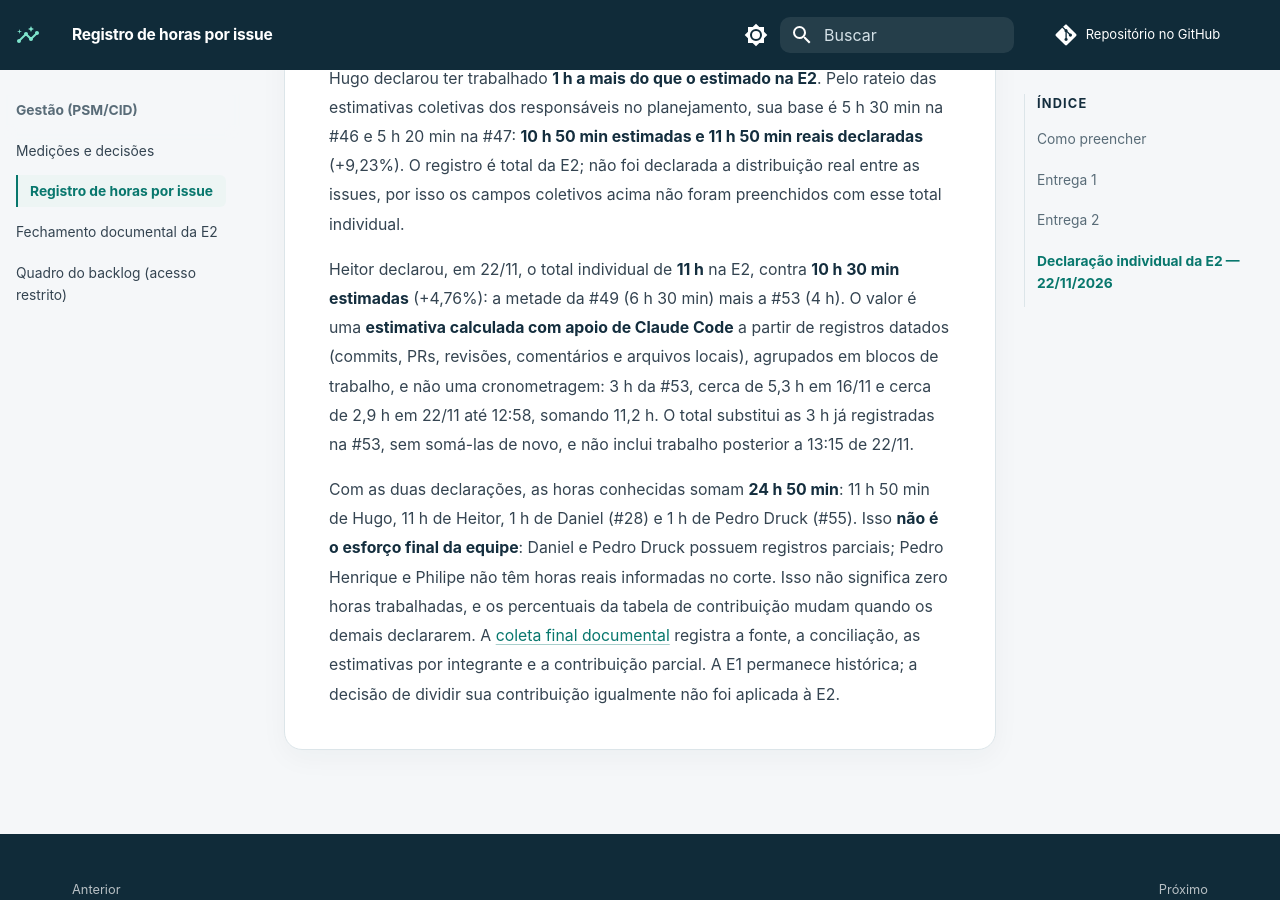
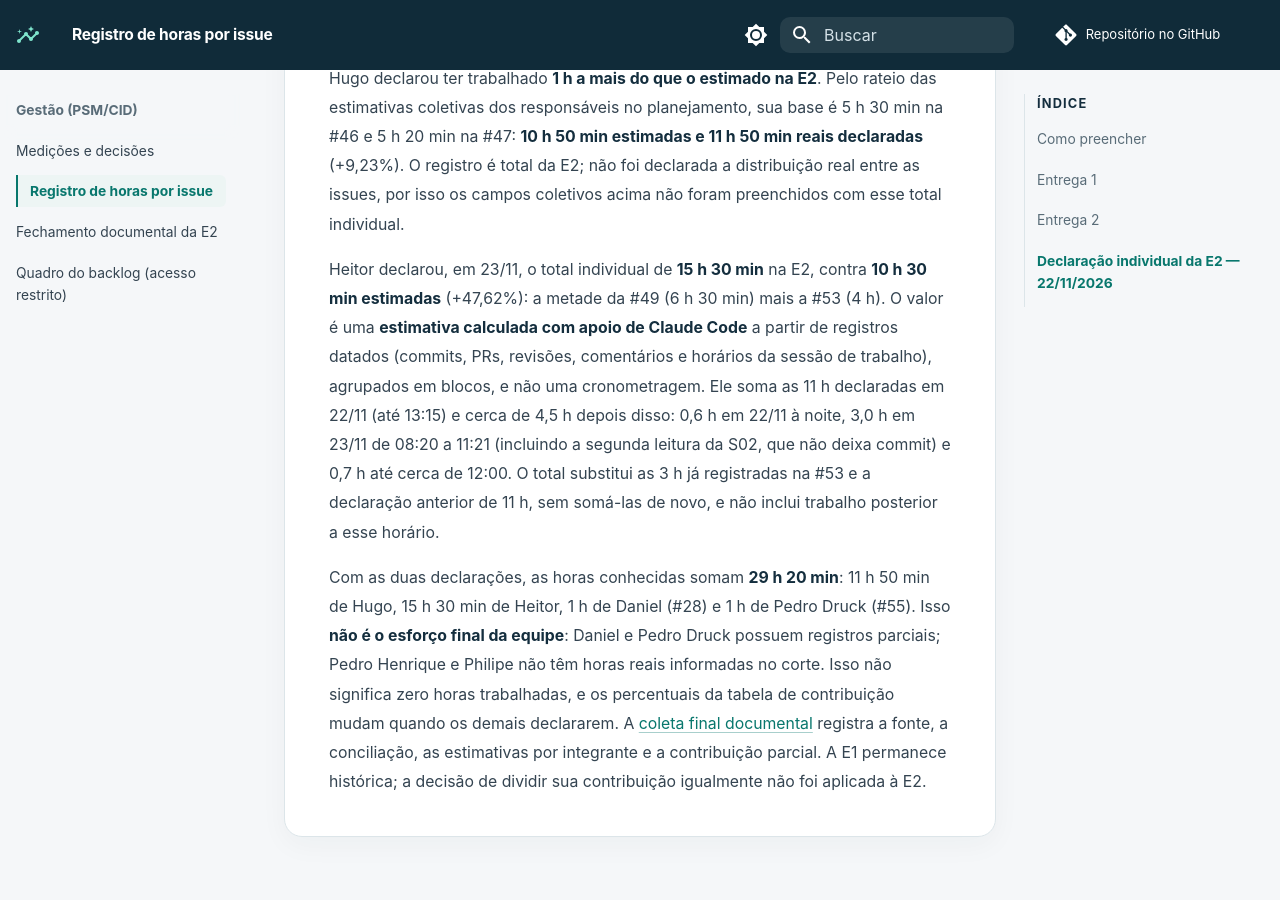
Before and after one commit to FCTE-Qualidade-de-Software-1/2026-2_T02_KATHERINE_JOHNSON, an MkDocs documentation site: the page built from docs/gestao-horas.md, in a window 1280 px wide and 900 px high, scrolled down 5139 px. Built offline with MkDocs 1.6.1 and Material for MkDocs 9.7.7, drawn with Linux system fonts in a browser that asks for light colours; comment, search, counter and statistics services are not loaded.

Commit message:
docs(gestao): declara 15 h 30 min de Heitor na E2 e registra a declaração individual de IA
Novo snapshot v3 do fechamento (a v2 permanece como histórico) com o total
individual de Heitor, que substitui as 11 h de 22/11. Regenera os indicadores, o
relatório, a página de fechamento e a tabela de contribuição (parcial). Registra
a declaração de uso de IA de Heitor na GitPage e na tabela do artigo, que
continua com 15 páginas.

```diff
--- a/docs/gestao-horas.md
+++ b/docs/gestao-horas.md
@@ -73,14 +73,16 @@ coletivas dos responsáveis no planejamento, sua base é 5 h 30 min na #46 e 5 h
 não foi declarada a distribuição real entre as issues, por isso os campos coletivos acima não
 foram preenchidos com esse total individual.
 
-Heitor declarou, em 22/11, o total individual de **11 h** na E2, contra **10 h 30 min estimadas**
-(+4,76%): a metade da #49 (6 h 30 min) mais a #53 (4 h). O valor é uma **estimativa calculada
-com apoio de Claude Code** a partir de registros datados (commits, PRs, revisões, comentários e
-arquivos locais), agrupados em blocos de trabalho, e não uma cronometragem: 3 h da #53, cerca de
-5,3 h em 16/11 e cerca de 2,9 h em 22/11 até 12:58, somando 11,2 h. O total substitui as 3 h já
-registradas na #53, sem somá-las de novo, e não inclui trabalho posterior a 13:15 de 22/11.
+Heitor declarou, em 23/11, o total individual de **15 h 30 min** na E2, contra **10 h 30 min
+estimadas** (+47,62%): a metade da #49 (6 h 30 min) mais a #53 (4 h). O valor é uma **estimativa
+calculada com apoio de Claude Code** a partir de registros datados (commits, PRs, revisões,
+comentários e horários da sessão de trabalho), agrupados em blocos, e não uma cronometragem. Ele
+soma as 11 h declaradas em 22/11 (até 13:15) e cerca de 4,5 h depois disso: 0,6 h em 22/11 à noite,
+3,0 h em 23/11 de 08:20 a 11:21 (incluindo a segunda leitura da S02, que não deixa commit) e 0,7 h
+até cerca de 12:00. O total substitui as 3 h já registradas na #53 e a declaração anterior de 11 h,
+sem somá-las de novo, e não inclui trabalho posterior a esse horário.
 
-Com as duas declarações, as horas conhecidas somam **24 h 50 min**: 11 h 50 min de Hugo, 11 h de
+Com as duas declarações, as horas conhecidas somam **29 h 20 min**: 11 h 50 min de Hugo, 15 h 30 min de
 Heitor, 1 h de Daniel (#28) e 1 h de Pedro Druck (#55). Isso **não é o esforço final da equipe**:
 Daniel e Pedro Druck possuem registros parciais; Pedro Henrique e Philipe não têm horas reais
 informadas no corte. Isso não significa zero horas trabalhadas, e os percentuais da tabela de
```
Also changed, not shown: docs/declaracao-ia.md (+4 -0 lines), docs/gestao-fechamento-e2.md (+7 -7 lines), gestao/relatorio-metricas-e2.md (+7 -7 lines), 7 other files.
